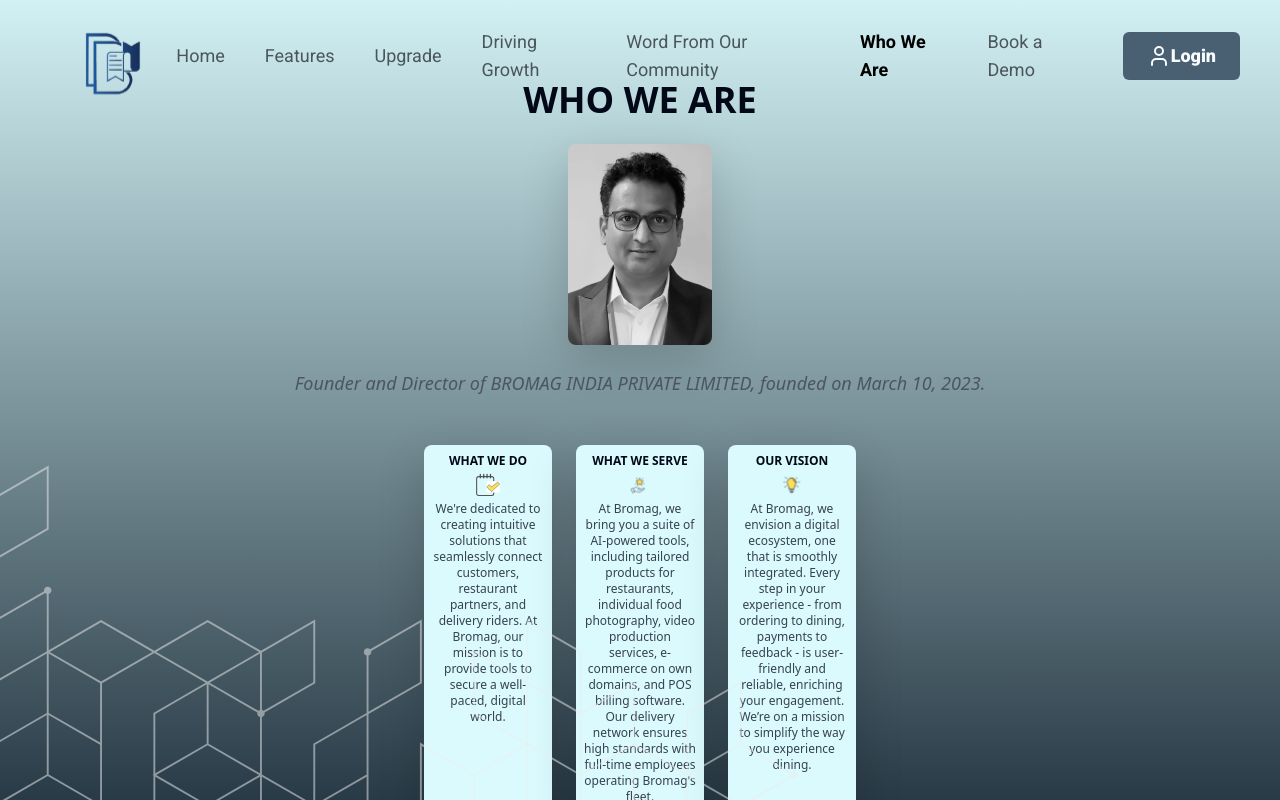
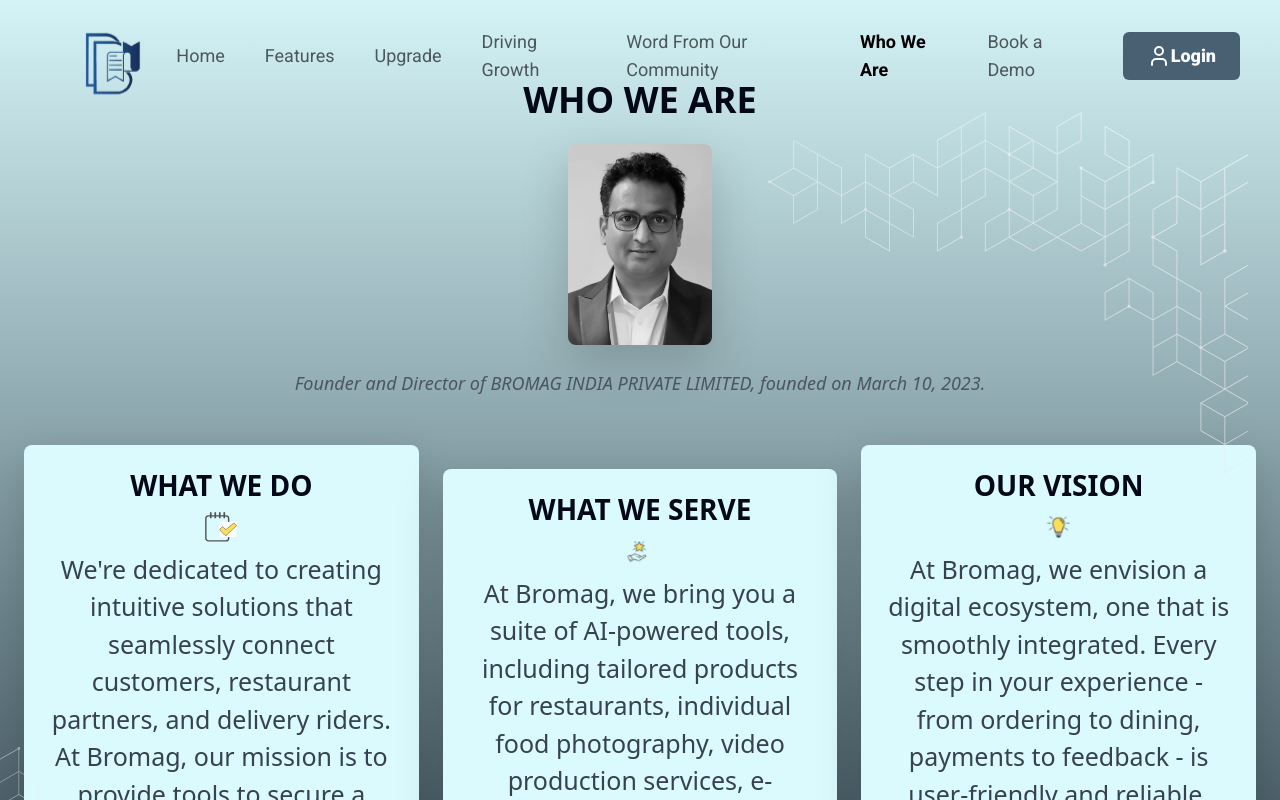
Before and after one commit to Bromagbooks-new/Bromag-Books, a React (Vite) app in the folder BOOKS-CLIENT/: page /who-we-are in a window 1280 px wide. Shown: the top 800 px of the page. Built offline with nearby package versions, Linux system fonts and the light colour scheme.

Commit message:
changes in who we are

```diff
--- a/BOOKS-CLIENT/src/pages/WhoWeAre.jsx
+++ b/BOOKS-CLIENT/src/pages/WhoWeAre.jsx
@@ -5,6 +5,7 @@
 import whatweserve from "@/assets/images/Bromag Dashboard Features/whatweserve.svg";
 import ourvision from "@/assets/images/Bromag Dashboard Features/ourvision.svg";
 import group212 from '@/assets/images/landing-images/Group 212.svg';
+import subtract from '@/assets/images/landing-images/Subtract.svg';
 
 const WhoWeAre = () => {
     const title = "WHO WE ARE";
@@ -29,34 +30,39 @@
     ];
 
     return (
-        <div className="bg-gradient-to-b from-[#DCFCFF] to-[#1F303C] pb-8">
+        <div className="bg-gradient-to-b from-[#DCFCFF] to-[#1F303C] min-h-screen pb-8">
             <div className="mb-20">
                 <Navbar />
             </div>
-            <div className="text-center mb-12">
-                <h1 className="text-4xl font-bold mb-4">{title}</h1>
+            <div className="relative h-0">
+                <img className="absolute top-[-5rem] right-0 md:top-8 md:right-8 z-10 w-[10rem] md:w-[30rem] opacity-70" src={subtract} alt="decorative" />
+            </div>
+
+            <div className="text-center mb-12 px-4">
+                <h1 className="text-3xl md:text-4xl font-bold mb-4">{title}</h1>
                 <img
                     src={abrarImage}
                     alt="Founder and Director"
-                    className="w-36 h-auto rounded-lg mx-auto shadow-lg mb-4"
+                    className="w-28 h-auto rounded-lg mx-auto shadow-lg mb-4 md:w-36"
                 />
-                <p className="italic text-gray-600 text-lg">{subtitle}</p>
+                <p className="italic text-gray-600 text-base md:text-lg">{subtitle}</p>
             </div>
-            <div className="flex flex-wrap justify-center gap-4">
+
+            <div className="grid grid-cols-3 sm:grid-cols-2 lg:grid-cols-3 gap-4 justify-center items-start px-4 md:px-0">
                 {infoSections.map((section, index) => (
                     <div
                         key={index}
-                        className="w-32 bg-[#DAFAFD] rounded-lg shadow-lg p-2 text-center shadow-lg"
+                        className={`bg-[#DAFAFD] rounded-lg shadow-lg p-4 text-center ${index === 1 ? "mt-4" : ""} `}
                     >
-                        <h3 className="text-xs font-bold mb-1">{section.title}</h3>
-                        <img src={section.img} alt="" className="w-6 h-6 mx-auto mb-1" />
-                        <p className="text-gray-700 text-xs">{section.content}</p>
+                        <h3 className="text-[6px] md:text-[28px] font-bold mb-2">{section.title}</h3>
+                        <img src={section.img} alt="" className="w-8 h-8 mx-auto mb-2" />
+                        <p className="text-gray-700 text-[5px] md:text-[25px]">{section.content}</p>
                     </div>
                 ))}
             </div>
 
-            <div className="relative h-0 ">
-                <img className="relative z-0 w-[20rem] md:w-auto right-[16%] md:right-[21%] bottom-[13rem] md:bottom-[43rem]" src={group212} />
+            <div className="relative h-0">
+                <img className="absolute bottom-[-20rem] left-0 md:right-[15%] md:bottom-[10%] z-0 w-[15rem] md:w-[25rem]" src={group212} alt="decorative" />
             </div>
         </div>
     );
```
